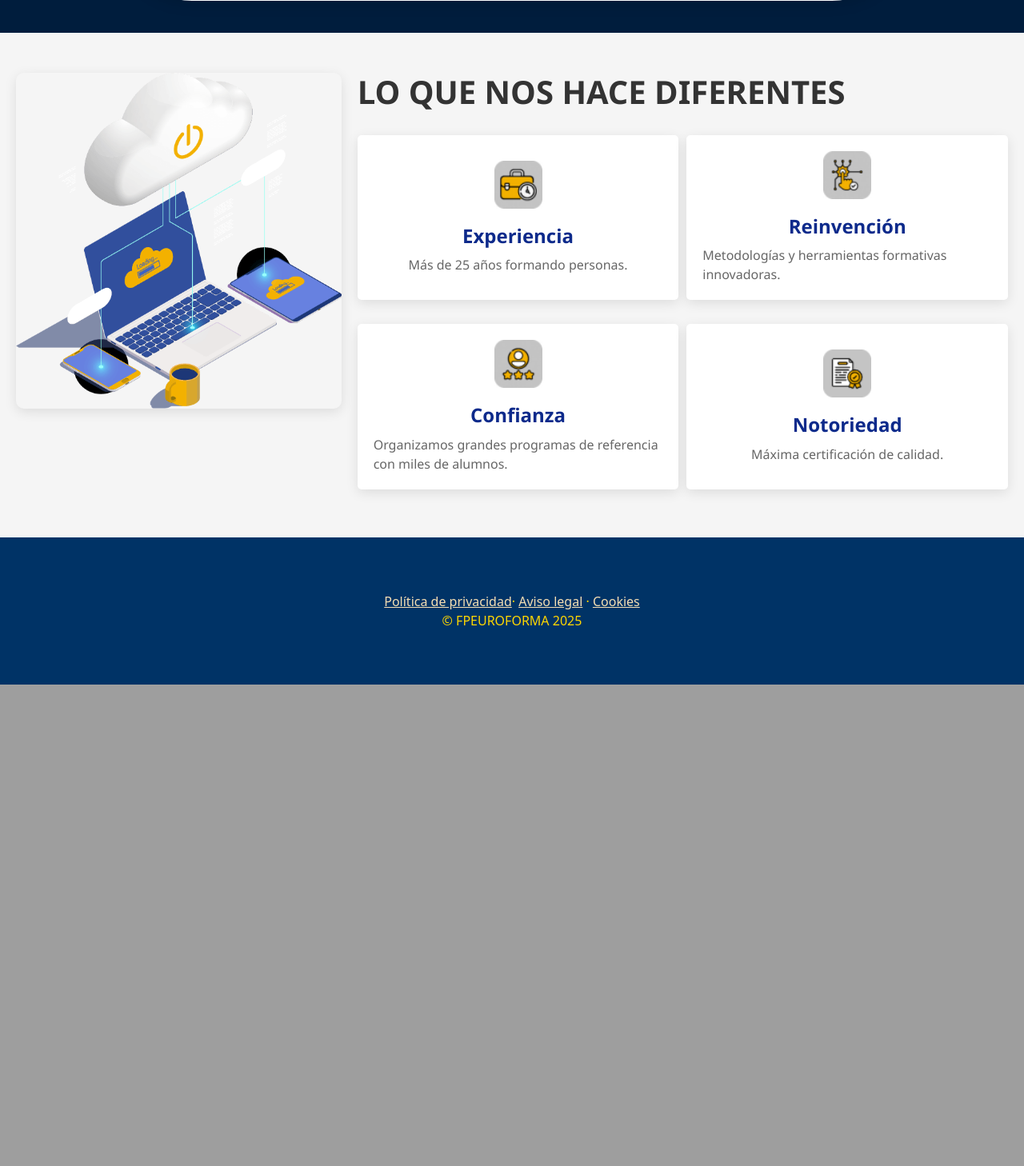
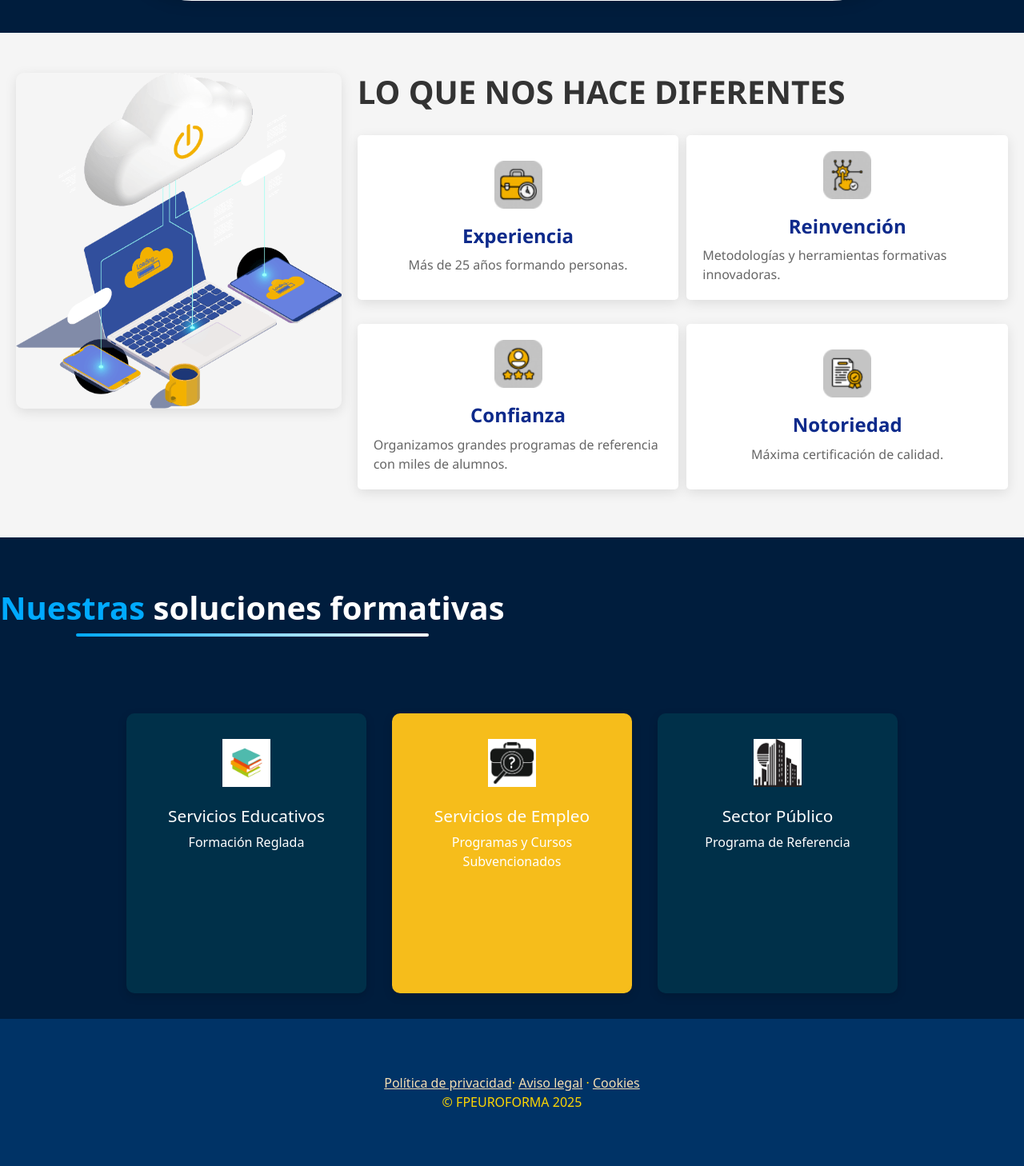
Before and after one commit to robertbrito1/web_practicas, a Django app: page /nosotros in a window 1280 px wide. Shown: the part 2114-3572 px from the top of the page at 80% size. Before the commit the page ends 2970 px from the top, so only its background shows below. Run offline with Django 5.2, Linux system fonts and the light colour scheme.

Commit message:
cambios nosotros

```diff
--- /dev/null
+++ b/web_euroforma/Web/inicio/static/estilos/nuestraSoluciones.css
@@ -0,0 +1,129 @@
+
+.contenedor-tarjetas {
+  display: flex;
+  gap: 2rem;
+  justify-content: center;
+  flex-wrap: wrap; /* Para que en móviles se acomoden automáticamente */
+  padding: 2rem;
+}
+
+.tarjeta {
+  position: relative;
+  width: 300px;
+  height: 350px;
+  background-color: #003049;
+  color: #fff;
+  border-radius: 10px;
+  overflow: hidden;
+  transition: 0.4s ease;
+  box-shadow: 0 4px 12px rgba(0, 0, 0, 0.15);
+  cursor: pointer;
+}
+
+.tarjeta.amarillo {
+  background-color: #f6bd1b;
+  color: #fff;
+}
+
+.tarjeta-frente,
+.tarjeta-detras {
+  position: absolute;
+  top: 0;
+  left: 0;
+  padding: 2rem;
+  width: 100%;
+  height: 100%;
+  text-align: center;
+  transition: opacity 0.4s ease;
+}
+
+.tarjeta-frente {
+  opacity: 1;           /* La parte frontal debe ser visible por defecto */
+  z-index: 2;
+  pointer-events: auto;
+}
+
+.tarjeta:hover .tarjeta-frente {
+  opacity: 0;           /* Ocultar el frente cuando haces hover */
+  z-index: 1;
+  pointer-events: none;
+}
+
+.tarjeta-detras {
+  background-color: #fff;
+  color: #000;
+  opacity: 0;
+  z-index: 1;
+  pointer-events: none;
+}
+
+.tarjeta:hover .tarjeta-detras {
+  opacity: 1;
+  z-index: 3;
+  pointer-events: auto;
+}
+
+.icono {
+  width: 60px;
+  height: 60px;
+  margin-bottom: 1.5rem;
+}
+
+.tarjeta h3 {
+  margin-bottom: 0.5rem;
+  font-size: 1.3rem;
+}
+
+.tarjeta p {
+  font-size: 1rem;
+  margin-bottom: 1rem;
+}
+
+.boton {
+  display: inline-block;
+  margin-top: 1rem;
+  padding: 0.6rem 1.2rem;
+  border: 2px solid #003049;
+  background: transparent;
+  color: #003049;
+  border-radius: 6px;
+  text-decoration: none;
+  font-weight: 600;
+  transition: background 0.3s;
+  cursor: pointer;
+  pointer-events: auto;
+}
+
+.boton:hover {
+  background-color: #003049;
+  color: #fff;
+  pointer-events: auto;
+  z-index: 2;
+}
+.formativas {
+  font-size: 2.5rem;
+  font-weight: bold;
+  text-align: center;
+  margin-bottom: 4rem;
+  position: relative;
+  display: inline-block;
+  margin-top: 4rem;
+}
+
+.formativas .azul {
+  color: #00aaff; /* Azul claro */
+}
+
+.formativas .blanco {
+  color: #ffffff; /* Blanco puro */
+}
+
+.formativas::after {
+  content: "";
+  display: block;
+  width: 70%;
+  height: 4px;
+  background: linear-gradient(to right, #00aaff, #ffffff); /* Subrayado degradado */
+  margin: 0.5rem auto 0;
+  border-radius: 2px;
+}
--- a/web_euroforma/Web/inicio/static/estilos/style.css
+++ b/web_euroforma/Web/inicio/static/estilos/style.css
@@ -114,9 +114,3 @@ body.fondo-azul {
     background-color: #001d3d !important; /* azul oscuro */
     background-image: none !important;
 }
-
-.instalaciones-page {
-    background-color: #001f3f !important;  /* azul oscuro */
-    background-image: none !important;     /* esto borra cualquier fondo heredado */
-    color: white;
-}
--- a/web_euroforma/Web/inicio/templates/base.html
+++ b/web_euroforma/Web/inicio/templates/base.html
@@ -15,6 +15,7 @@
     <link rel="stylesheet" href="{% static 'estilos/reseña.css' %}">
     <link rel="stylesheet" href="{% static 'estilos/nosotros.css' %}">
     <link rel="stylesheet" href="{% static 'estilos/equipo.css' %}">
+    <link rel="stylesheet" href="{% static 'estilos/nuestraSoluciones.css' %}">
 
     <link href="https://cdn.jsdelivr.net/npm/bootstrap@5.3.0/dist/css/bootstrap.min.css" rel="stylesheet">
     {% block head %}
@@ -90,10 +91,11 @@
         </div>
     </footer>
     <!-- Banner de cookies -->
-    <div id="cookie-banner" style="position: fixed; bottom: 0; left: 0; right: 0; background-color: #333; color: #fff; padding: 1rem; z-index: 1000; display: none;">
+   <div id="cookie-banner" style="position: fixed; top: 50%; left: 50%; transform: translate(-50%, -50%); background-color: #333; color: #fff; padding: 1.5rem; z-index: 1000; display: none; border-radius: 10px; max-width: 90%; width: 500px; text-align: center;">
+
         <div class="container d-flex justify-content-between align-items-center flex-wrap">
             <p class="mb-2 mb-md-0">
-                Usamos cookies para mejorar tu experiencia en nuestro sitio.
+               En EuroFormac usamos cookies para mejorar tu experiencia en nuestro sitio.
                 <a href="{% url 'cockies' %}" style="color: #FFD700; text-decoration: underline;">Más información</a>.
             </p>
             <div>
--- a/web_euroforma/Web/inicio/templates/nosotros.html
+++ b/web_euroforma/Web/inicio/templates/nosotros.html
@@ -85,9 +85,58 @@
   </div>
 </section>
 
+<!--seccion de nuestra soluciones formativas -->
+<h1 class="formativas">
+  <span class="azul">Nuestras</span> <span class="blanco">soluciones formativas</span>
+</h1>
 
 
+<div class="contenedor-tarjetas">
+  <div class="tarjeta">
+    <div class="tarjeta-frente">
+      <img src="{% static 'imagenes/libro.jpg' %}" alt="Icono libro" class="icono">
+      <h3>Servicios Educativos</h3>
+      <p>Formación Reglada</p>
+    </div>
+    <div class="tarjeta-detras">
+      <h3>Servicios Educativos</h3>
+      <p>- Unidad Básica de Competencia<br>
+          - Módulo Profesional <br>
+        - Certificado de Profesionalidad<br>
+        - Ciclo Formativo FP<br>
+        - Máster FP</p>
+      <a href="https://fpeuroformac.com/" class="boton" target="_blank">Más información</a>
 
+    </div>
+  </div>
+
+  <div class="tarjeta amarillo">
+    <div class="tarjeta-frente">
+      <img src="{% static 'imagenes/bolso.jpg' %}"alt="Icono empleo" class="icono">
+      <h3>Servicios de Empleo</h3>
+      <p>Programas y Cursos Subvencionados </p>
+    </div>
+    <div class="tarjeta-detras">
+      <h3>Servicios de Empleo</h3>
+      <p>- Itinerarios Formativos<br>
+          - Especialidades Formativas</p>
+      <a href="https://cursosgratuitos.grupoeuroformac.com/" class="boton" target="_blank">Más información</a>
+    </div>
+  </div>
+
+  <div class="tarjeta">
+    <div class="tarjeta-frente">
+      <img src="{% static 'imagenes/edificio.jpg' %}" alt="Icono sector público" class="icono">
+      <h3>Sector Público</h3>
+      <p>Programa de Referencia </p>
+    </div>
+    <div class="tarjeta-detras">
+      <h3>Sector Público</h3>
+      <p>- Programas de referencia para Empleados Públicos.</p>
+      <a href="https://euroformac.com/wp-content/uploads/2023/12/catalogo2023Euroformac.pdf" class="boton" target="_blank">Más información</a>
+    </div>
+  </div>
+</div>
 
 
 
```
Also changed, not shown: web_euroforma/Web/inicio/static/imagenes/bolso.jpg (added), web_euroforma/Web/inicio/static/imagenes/edificio.jpg (added), web_euroforma/Web/inicio/static/imagenes/libro.jpg (added).
